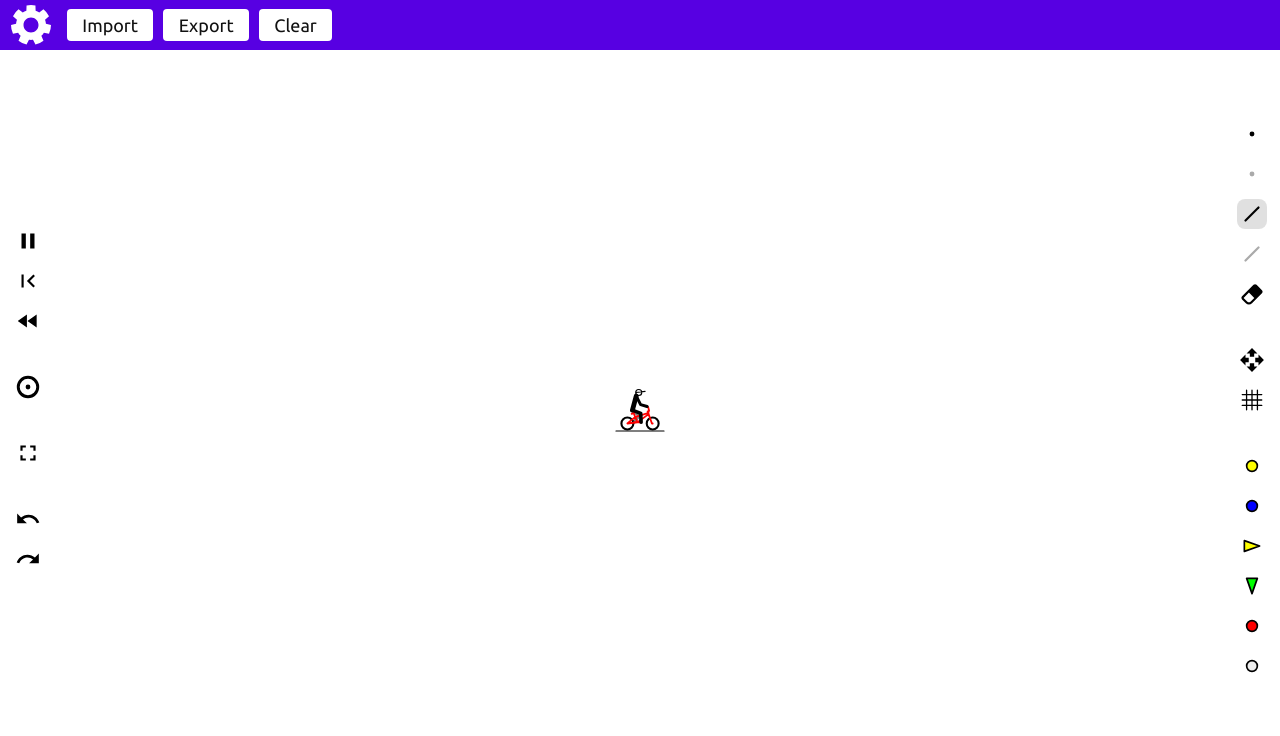
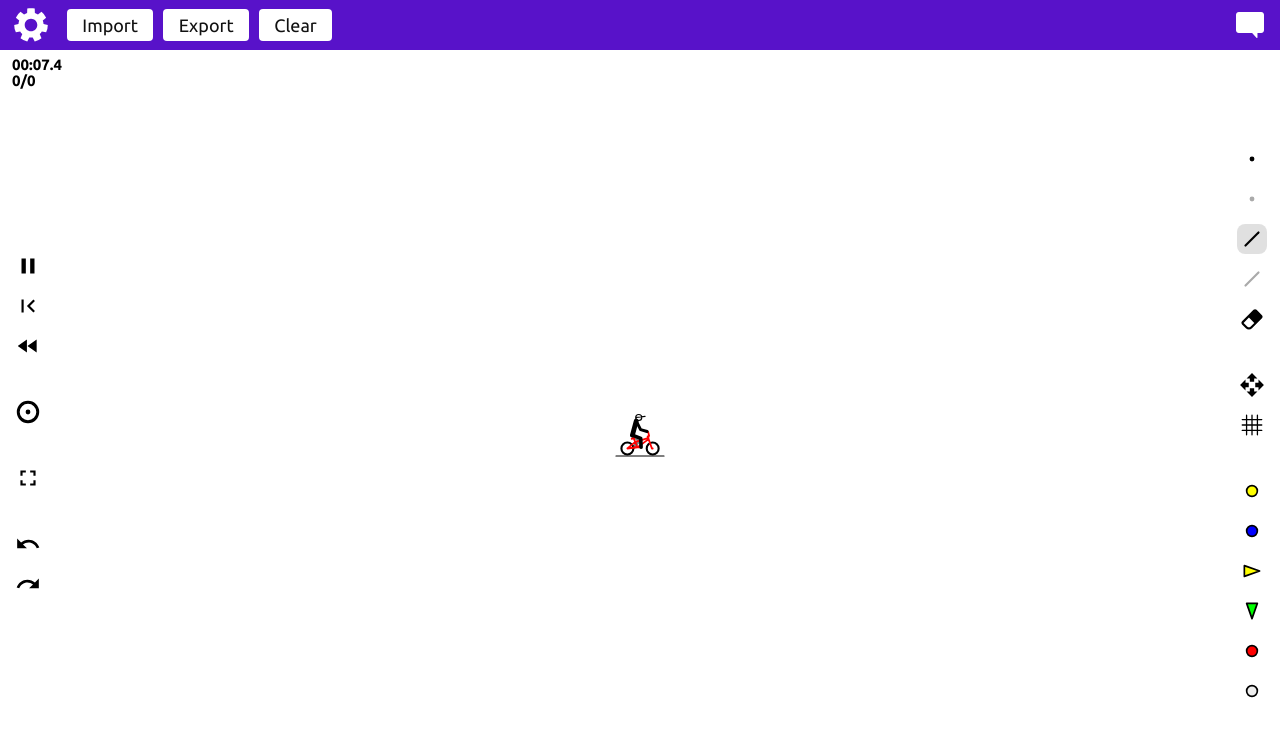
Before and after one commit to joelwhuff/liverider, a website built with webpack: page website/src/template.html in a window 1280 px wide. Built offline with nearby package versions, Linux system fonts and the light colour scheme; files whose address does not match are found by name.

Commit message:
lots of changes to the ui code

```diff
--- a/website/src/app/Application.js
+++ b/website/src/app/Application.js
@@ -9,27 +9,9 @@ export default class Application {
         let gameContainer = document.createElement('div');
         gameContainer.id = 'game';
 
-        let canvas = document.createElement('canvas');
-        gameContainer.appendChild(canvas);
+        document.body.appendChild(gameContainer);
 
-        let setContextProperties = ctx => {
-            ctx.lineCap = 'round';
-            ctx.lineJoin = 'round';
-            ctx.font = 'bold 15px Ubuntu-R';
-        };
-
-        let setCanvasSize = () => {
-            canvas.width = canvas.parentElement.clientWidth;
-            canvas.height = canvas.parentElement.clientHeight;
-
-            setContextProperties(canvas.getContext('2d'));
-        };
-
-        document.body.appendChild(gameContainer);
-        window.addEventListener('resize', () => setCanvasSize());
-        setCanvasSize();
-
-        this.game = new Game(canvas);
+        this.game = new Game(gameContainer);
         this.game.run();
         this.game.stateManager.push('parser');
     }
--- a/website/src/game/Game.js
+++ b/website/src/game/Game.js
@@ -3,6 +3,7 @@ import GeneratorState from './state/GeneratorState.js';
 import ParserState from './state/ParserState.js';
 import StateManager from './state/StateManager.js';
 import TrackState from './state/TrackState.js';
+import UI from './ui/UI.js';
 
 export default class Game {
     /**
@@ -10,15 +11,17 @@ export default class Game {
      * @param {HTMLCanvasElement} canvas
      * @param {{}} opt
      */
-    constructor(canvas, opt) {
+    constructor(container, opt) {
+        this.canvas = UI.makeGameUI(container);
+
         /** @type {StateManager} */
-        this.stateManager = new StateManager(this, canvas, opt);
+        this.stateManager = new StateManager(this, this.canvas, opt);
         this.stateManager.addState(ParserState, 'parser');
         this.stateManager.addState(TrackState, 'track');
         this.stateManager.addState(GeneratorState, 'generator');
 
         /** @type {CanvasRenderingContext2D} */
-        this.ctx = canvas.getContext('2d');
+        this.ctx = this.canvas.getContext('2d');
 
         /** @type {number} */
         this.lastTime = performance.now();
@@ -34,15 +37,28 @@ export default class Game {
         this.updates = 0;
     }
 
+    setContextProperties() {
+        this.ctx.lineCap = 'round';
+        this.ctx.lineJoin = 'round';
+        this.ctx.font = '15px Ubuntu-B';
+    }
+
+    setCanvasSize() {
+        this.canvas.width = this.canvas.parentElement.clientWidth;
+        this.canvas.height = this.canvas.parentElement.clientHeight;
+
+        this.setContextProperties();
+    }
+
     run() {
         requestAnimationFrame(() => this.run());
 
         let now = performance.now();
         let delta = now - this.lastTime;
 
-        if (delta > 1000) {
-            delta = this.frameDuration;
-        }
+        // if (delta > 1000) {
+        //     delta = this.frameDuration;
+        // }
 
         this.progress += delta / this.frameDuration;
         this.lastTime = now;
@@ -54,6 +70,14 @@ export default class Game {
         }
 
         this.stateManager.update(this.progress, delta);
+
+        if (
+            this.canvas.width !== this.canvas.parentElement.clientWidth ||
+            this.canvas.height !== this.canvas.parentElement.clientHeight
+        ) {
+            this.setCanvasSize();
+        }
+
         this.stateManager.render(this.ctx);
         this.frames++;
 
--- a/website/src/game/state/TrackState.js
+++ b/website/src/game/state/TrackState.js
@@ -65,8 +65,8 @@ export default class TrackState extends GameState {
 
         ctx.lineWidth = 0.5;
         ctx.fillStyle = '#000';
-        ctx.fillText(Time.format(this.track.time * this.manager.game.frameDuration), 8, 16);
-        ctx.fillText(`${this.track.playerRunner.targetsReached.size}/${this.track.targets.size}`, 8, 30);
+        ctx.fillText(Time.format(this.track.time * this.manager.game.frameDuration), 12, 20);
+        ctx.fillText(`${this.track.playerRunner.targetsReached.size}/${this.track.targets.size}`, 12, 36);
 
         this.track.ghostRunners.forEach((runner, index) => {
             let ghostTime = Math.max(0, runner.finalTime - this.track.time);
--- a/website/src/game/tool/Tool.js
+++ b/website/src/game/tool/Tool.js
@@ -101,7 +101,7 @@ export default class Tool extends GameObject {
     }
 
     onMouseMove(e) {
-        // this.track.focalPoint = null;
+        this.track.focalPoint = null;
     }
 
     onScroll(e) {
--- a/website/src/game/ui/UI.js
+++ b/website/src/game/ui/UI.js
@@ -11,6 +11,68 @@ export default class UI {
         while (gameEl.lastChild !== gameEl.firstChild) {
             gameEl.removeChild(gameEl.lastChild);
         }
+    }
+
+    static makeGameUI(container) {
+        let options = document.createElement('div');
+        options.id = 'game-options';
+
+        let settingsButton = document.createElement('div');
+        settingsButton.classList.add('settings');
+        settingsButton.innerHTML =
+            '<svg xmlns="http://www.w3.org/2000/svg" viewBox="0 0 100 100"><path fill="#fff" d="M79.875 47.332a29.81 29.81 0 0 0-1.794-7.897l7.96-6.804a40.146 40.146 0 0 0-11.102-13.893l-8.395 6.239a29.87 29.87 0 0 0-7.296-3.517l-.356-10.455C56.031 10.355 53.058 10 50 10s-6.031.355-8.892 1.004l-.356 10.456a29.872 29.872 0 0 0-7.296 3.517l-8.395-6.239a40.146 40.146 0 0 0-11.102 13.893l7.96 6.804a29.828 29.828 0 0 0-1.794 7.897L10 50.009a39.831 39.831 0 0 0 3.948 17.34l10.286-1.982a30.134 30.134 0 0 0 5.054 6.324l-4.217 9.579a39.835 39.835 0 0 0 16.021 7.721l4.86-9.271c1.325.179 2.674.28 4.048.28s2.723-.101 4.047-.279l4.86 9.271a39.835 39.835 0 0 0 16.021-7.721l-4.217-9.579a30.16 30.16 0 0 0 5.054-6.324l10.286 1.982a39.831 39.831 0 0 0 3.948-17.34l-10.124-2.678zM50 65c-8.284 0-15-6.716-15-15 0-8.284 6.716-15 15-15s15 6.716 15 15c0 8.284-6.716 15-15 15z"/></svg>';
+        options.appendChild(settingsButton);
+
+        let content = document.createElement('div');
+        content.id = 'game-content';
+
+        let screen = document.createElement('div');
+        screen.id = 'game-screen';
+
+        let canvas = document.createElement('canvas');
+
+        let chat = document.createElement('div');
+        chat.classList.add('game-chat');
+        let chatOpen = false;
+
+        let chatButton = document.createElement('div');
+        chatButton.classList.add('chat');
+        chatButton.innerHTML =
+            '<svg xmlns="http://www.w3.org/2000/svg" viewBox="0 0 60 60"><path fill="#fff" d="M54,2H6C2.748,2,0,4.748,0,8v33c0,3.252,2.748,6,6,6h28.558l9.703,10.673C44.454,57.885,44.724,58,45,58c0.121,0,0.243-0.022,0.361-0.067C45.746,57.784,46,57.413,46,57V47h8c3.252,0,6-2.748,6-6V8C60,4.748,57.252,2,54,2z"/></svg>';
+        chatButton.addEventListener('click', () => {
+            if (chatOpen) {
+                chat.classList.remove('open');
+            } else {
+                chat.classList.add('open');
+            }
+            chatOpen = !chatOpen;
+        });
+        options.appendChild(chatButton);
+
+        screen.appendChild(canvas);
+        content.append(screen, chat);
+        container.append(options, content);
+
+        let setContextProperties = ctx => {
+            ctx.lineCap = 'round';
+            ctx.lineJoin = 'round';
+            ctx.font = '16px Ubuntu-R';
+        };
+
+        let setCanvasSize = () => {
+            canvas.width = screen.clientWidth;
+            canvas.height = screen.clientHeight;
+
+            setContextProperties(canvas.getContext('2d'));
+        };
+
+        // new ResizeObserver(() => {
+        //     setCanvasSize();
+        // }).observe(screen);
+
+        // setCanvasSize();
+
+        return canvas;
     }
 
     static createEditorUI(state) {
@@ -28,18 +90,10 @@ export default class UI {
     }
 
     static makeButtons(state) {
-        let settingsButton = document.createElement('div');
-        settingsButton.classList.add('ui-settings');
-        settingsButton.innerHTML =
-            '<svg xmlns="http://www.w3.org/2000/svg" viewBox="0 0 100 100"><path fill="#fff" d="M79.875 47.332a29.81 29.81 0 0 0-1.794-7.897l7.96-6.804a40.146 40.146 0 0 0-11.102-13.893l-8.395 6.239a29.87 29.87 0 0 0-7.296-3.517l-.356-10.455C56.031 10.355 53.058 10 50 10s-6.031.355-8.892 1.004l-.356 10.456a29.872 29.872 0 0 0-7.296 3.517l-8.395-6.239a40.146 40.146 0 0 0-11.102 13.893l7.96 6.804a29.828 29.828 0 0 0-1.794 7.897L10 50.009a39.831 39.831 0 0 0 3.948 17.34l10.286-1.982a30.134 30.134 0 0 0 5.054 6.324l-4.217 9.579a39.835 39.835 0 0 0 16.021 7.721l4.86-9.271c1.325.179 2.674.28 4.048.28s2.723-.101 4.047-.279l4.86 9.271a39.835 39.835 0 0 0 16.021-7.721l-4.217-9.579a30.16 30.16 0 0 0 5.054-6.324l10.286 1.982a39.831 39.831 0 0 0 3.948-17.34l-10.124-2.678zM50 65c-8.284 0-15-6.716-15-15 0-8.284 6.716-15 15-15s15 6.716 15 15c0 8.284-6.716 15-15 15z"/></svg>';
-
-        // let importButton = document.createElement('button');
-        // importButton.textContent = 'Import';
         let importLabel = document.createElement('label');
-        importLabel.classList.add('ui-button');
+        importLabel.classList.add('item');
         importLabel.setAttribute('for', 'import');
         importLabel.textContent = 'Import';
-        // importButton.appendChild(importLabel);
 
         let importInput = document.createElement('input');
         importInput.type = 'file';
@@ -62,14 +116,14 @@ export default class UI {
         });
 
         let exportButton = document.createElement('button');
-        exportButton.classList.add('ui-button');
+        exportButton.classList.add('item');
         exportButton.textContent = 'Export';
         exportButton.addEventListener('click', () => {
             state.manager.push('generator');
         });
 
         let uploadButton = document.createElement('button');
-        uploadButton.classList.add('ui-button');
+        uploadButton.classList.add('item');
         uploadButton.textContent = 'Clear';
         uploadButton.addEventListener('click', () => {
             state.track.event.detach();
@@ -78,15 +132,11 @@ export default class UI {
             state.manager.pop();
         });
 
-        let ui = document.createElement('div');
-        ui.id = 'ui';
-        ui.appendChild(settingsButton);
-        ui.appendChild(importLabel);
-        ui.appendChild(exportButton);
-        ui.appendChild(uploadButton);
-        ui.appendChild(importInput);
-
-        state.track.canvas.parentNode.appendChild(ui);
+        let options = document.getElementById('game-options');
+        options.appendChild(importLabel);
+        options.appendChild(exportButton);
+        options.appendChild(uploadButton);
+        options.appendChild(importInput);
     }
 
     static makeToolbar(state, type, className) {
--- a/website/src/style.css
+++ b/website/src/style.css
@@ -1,6 +1,11 @@
 @font-face {
     font-family: 'Ubuntu-R';
     src: url('./font/Ubuntu-R.woff2');
+    /* src: url('./font/Ubuntu-R.woff'); */
+}
+@font-face {
+    font-family: 'Ubuntu-B';
+    src: url('./font/Ubuntu-B.woff2');
     /* src: url('./font/Ubuntu-R.woff'); */
 }
 
@@ -25,23 +30,17 @@ body {
 }
 
 #game {
-    position: relative;
-    width: 100%;
+    display: flex;
+    flex-direction: column;
     height: 100%;
-    background-color: #fff;
 }
 
-#ui {
-    position: absolute;
-    top: 0;
-    left: 0;
-    right: 0;
-    background-color: rgb(87, 0, 226);
+#game-options {
+    background-color: #5812c9;
     user-select: none;
 }
 
-.ui-button {
-    position: relative;
+#game-options .item {
     display: inline-block;
     padding: 0.3rem 0.85rem;
     box-sizing: border-box;
@@ -54,37 +53,84 @@ body {
     outline: none;
     vertical-align: middle;
 }
-.ui-button:hover {
+#game-options .item:hover {
     cursor: pointer;
     background-color: #eee;
 }
 
-.ui-settings {
-    position: relative;
+#game-options .settings {
     display: inline-block;
     width: 50px;
     height: 50px;
     margin: 0 6px 0 6px;
+    padding: 4px;
     border-radius: 50%;
     transition: 0.2s ease-in-out;
     overflow: hidden;
     vertical-align: middle;
 }
-.ui-settings:hover {
+#game-options .settings:hover {
     cursor: pointer;
     transition: 0.2s ease-in;
     transform: rotate(51.43deg);
 }
 
+#game-options .chat {
+    display: flex;
+    justify-content: center;
+    align-items: center;
+    float: right;
+    width: 40px;
+    height: 40px;
+    margin: 5px 10px;
+    padding: 6px;
+    border-radius: 5px;
+}
+#game-options .chat:hover {
+    cursor: pointer;
+    /* filter: brightness(0.9); */
+    background-color: rgba(255, 255, 255, 0.4);
+}
+
+#game-content {
+    display: flex;
+    /* justify-content: center;
+    align-items: center; */
+    height: 100%;
+    width: 100%;
+}
+
+#game-screen {
+    position: relative;
+    flex: 1 1 auto;
+    height: 100%;
+    background-color: #fff;
+    overflow: hidden;
+}
+
+.game-chat {
+    position: relative;
+    flex: 0 1 0;
+    height: 100%;
+    transition: 0.4s ease-out;
+    background-color: #ddd;
+}
+.game-chat.open {
+    flex: 0 1 300px;
+}
+
 .toolbar {
     position: absolute;
+    display: flex;
+    flex-direction: column;
+    align-items: center;
+    justify-content: center;
+    height: 100%;
     pointer-events: none;
-    margin-top: 50vh;
-    transform: translateY(-50%);
 }
 
 .toolbar-group {
-    margin: 26px 0px;
+    margin: 13px 0px;
     border-radius: 10px;
     background-color: rgba(255, 255, 255, 0.94);
 }
@@ -138,3 +184,34 @@ body {
     background-color: transparent;
     pointer-events: none;
 }
+
+#tool-options {
+    position: absolute;
+    top: 0;
+    left: 0;
+    margin-left: 50%;
+    transform: translateX(-50%);
+    padding: 6px 12px;
+    border-radius: 10px;
+    background-color: yellow;
+}
+
+#tool-options .option {
+    display: inline-block;
+    width: 50px;
+    height: 50px;
+    margin: 0 5px;
+}
+#tool-options .option:hover {
+    cursor: pointer;
+}
+
+#tool-options .option.solid {
+    border-radius: 50%;
+    background-color: #000;
+}
+
+#tool-options .option.scenery {
+    border-radius: 50%;
+    background-color: #aaa;
+}
```
Also changed, not shown: website/src/game/tool/item/line/LineTool.js (+8 -18 lines), website/src/template.html (+1 -0 lines), website/src/font/Ubuntu-B.woff (added), website/src/font/Ubuntu-B.woff2 (added).
